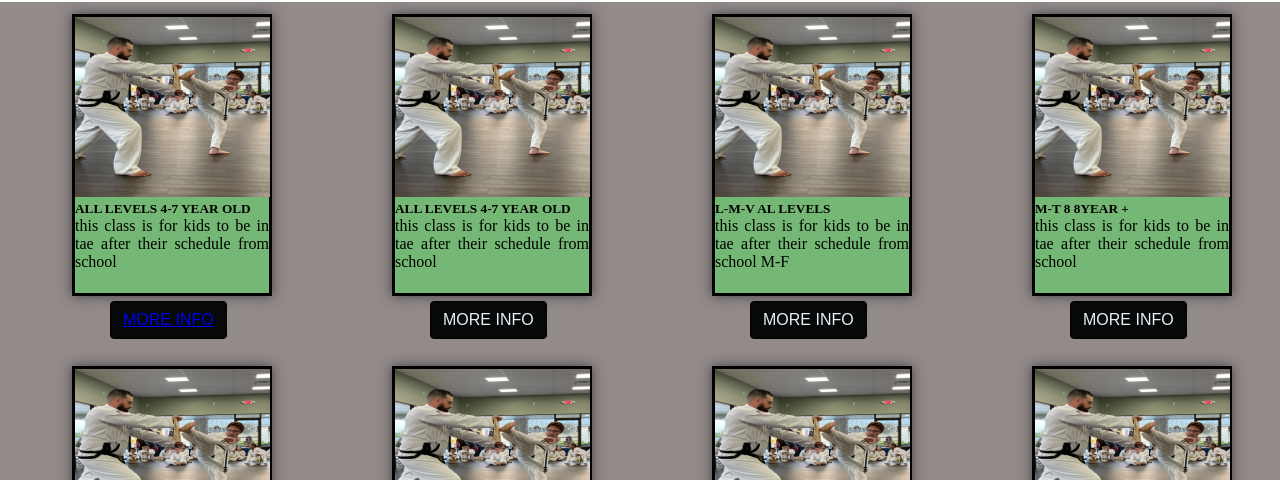
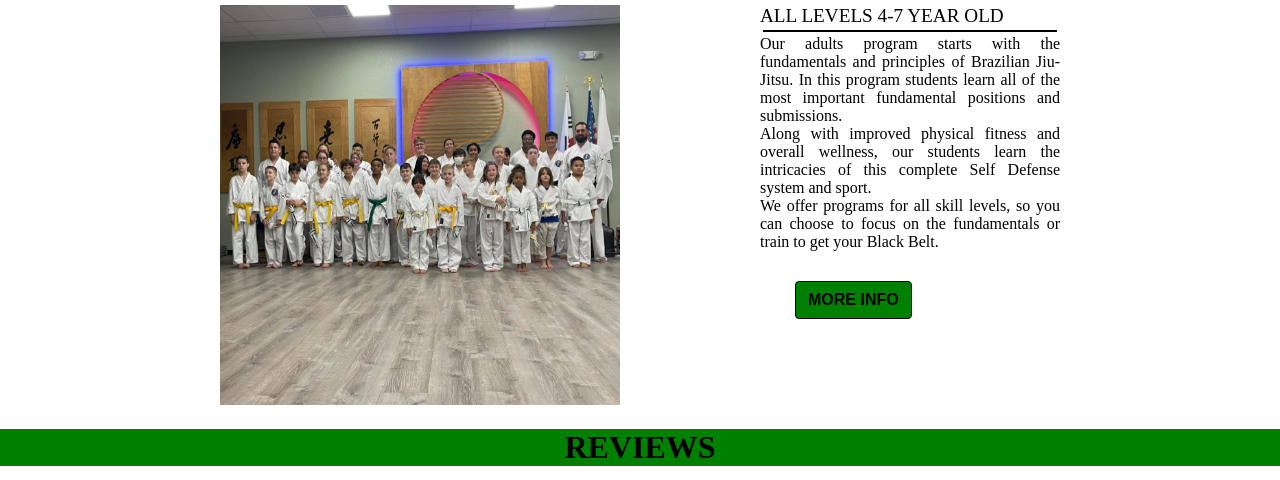
Before and after one commit to Naidiri1/taekwondo, a plain HTML site: page index.html in a window 1280 px wide. Shown: the part 595-1075 px from the top of the page. Drawn offline with nearby package versions, Linux system fonts and the light colour scheme.

Commit message:
adding dif card

```diff
--- a/assets/style/style.css
+++ b/assets/style/style.css
@@ -159,9 +159,9 @@ text-align:center;
 
     font-weight: 400;
     line-height: 1.5;
-    color: #e7f1fa;
+    color: #edf0f2;
     text-align: center;
-    text-decoration: none;
+    text-decoration:none;
     vertical-align: middle;
     cursor: pointer;
     -webkit-user-select: none;
@@ -169,7 +169,7 @@ text-align:center;
     -ms-user-select: none;
     user-select: none;
     border: 1px solid black;
-    background-color: rgb(7, 8, 8);
+    background-color:green;
     padding: 0.375rem 0.75rem;
     font-size: 1rem;
     border-radius: 0.25rem;
@@ -177,7 +177,11 @@ text-align:center;
     margin-top: 30px;
 
 }
-
+.btn >a{
+    text-decoration: none;
+    color: black;
+    font-weight: 700;
+}
 .card-img-top {
     height: 180px;
     width: 195px;
@@ -190,7 +194,24 @@ text-align:center;
     grid-template-columns: 200px 200px 200px 200px;
     justify-content: space-around;
 }
-@media screen and (min-width: px){
 
 
+.container{
+display: grid;
+grid-template-columns: 100px 300px;
+justify-content: space-around;
+text-align: justify;
+
 }
+.section-1{
+    height:400px;
+    width: 400px;
+}
+hr{
+    border: 1px black solid;
+    margin:3px;
+}
+h2{
+    font-size: larger;
+    font-weight: 200;
+}
--- a/index.html
+++ b/index.html
@@ -55,7 +55,7 @@
         <nav id="top-menu">
             <li> Home</li>
             <li><a class="top-menu-links" href="#programs">Programs</li></a>
-            <li><a class="top-menu-links" href="#reviews" >Reviews</li></a>
+            <li><a class="top-menu-links" href="#reviews">Reviews</li></a>
             <li id="img-logo"
                 class="hide-mn-on-fixed main-menu-logo mx-0 menu-item menu-item-type-custom menu-item-object-custom "><a
                     href="/">
@@ -83,8 +83,28 @@
 
     <hr>
     <h1 id="programs" class="titleprograms">Programs</h1>
-    <section class="py-5">
-        <div class="card-container">
+    <section>
+        <div class="container">
+            <div >
+                <img class="section-1" src="./assets/images/img-2.jpg">
+            </div>
+            <div class="section-2">
+                <h2>ALL LEVELS 4-7 YEAR OLD</h2>
+                <hr>
+                <p>Our adults program starts with the fundamentals and principles of Brazilian Jiu-Jitsu. In this
+                    program students learn all of the most important fundamental positions and submissions.</p>
+                <p>Along with improved physical fitness and overall wellness, our students learn the intricacies of this
+                    complete Self Defense system and sport.</p>
+                <p>We offer programs for all skill levels, so you can choose to focus on the fundamentals or train to
+                    get your Black Belt.</p>
+                    <button class="btn btn-outline-dark mt-auto" href="#"><a href="./page1.html">MORE INFO</button></a>
+            </div>
+        </div>
+    </section>
+
+
+
+        <!-- <div class="card-container">
             <div class="col mb-5">
                 <div class="card h-100">
 
@@ -242,7 +262,7 @@
         </div>
     </div>
     </section>
-
+vf-->
         <h1 id="reviews" class="titlereviews">REVIEWS</h1>
         <img src="./assets/images/Google-Reviews-1024x741.png">
 
```
Lines whose indentation alone changed are shown as unchanged.
